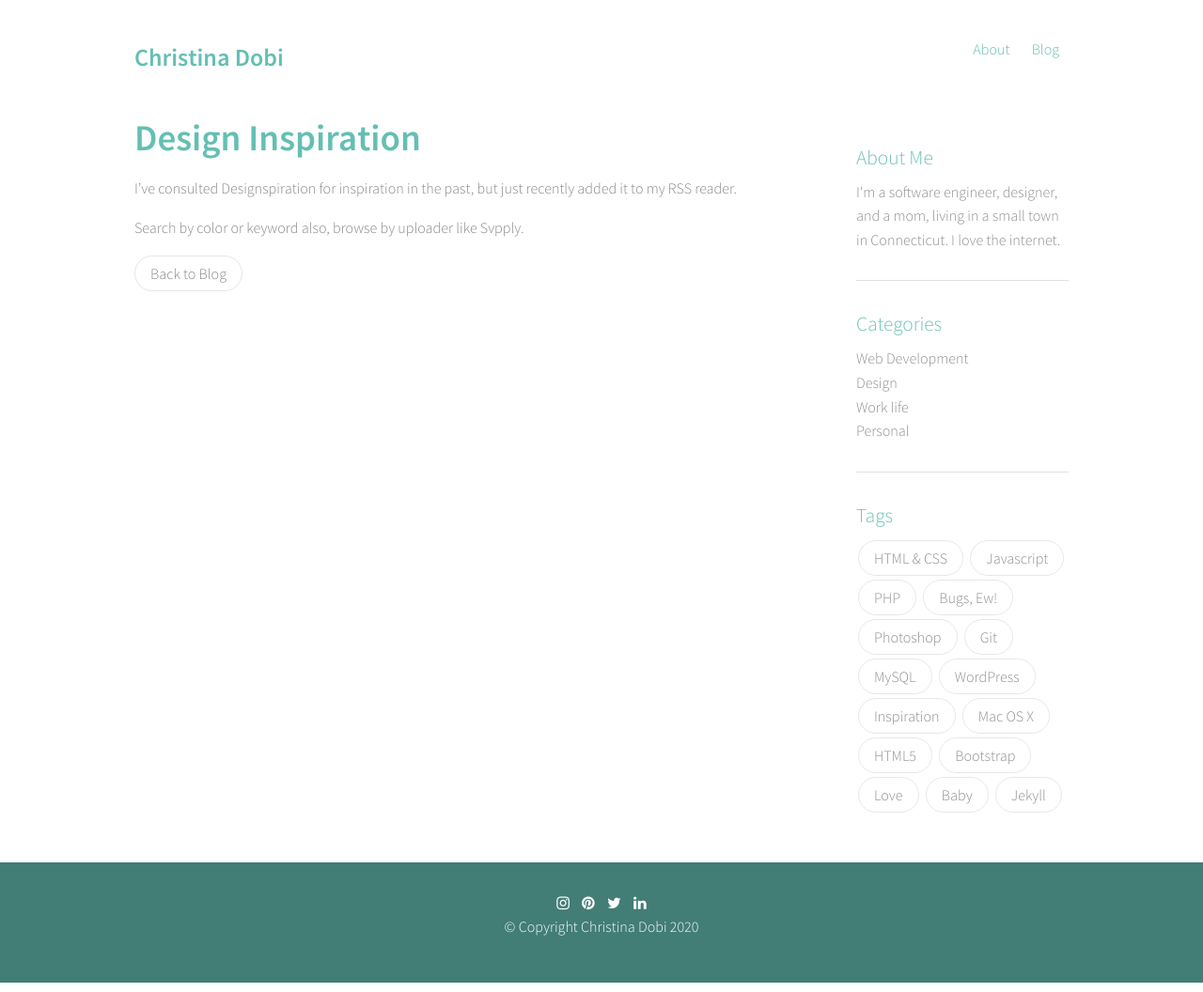
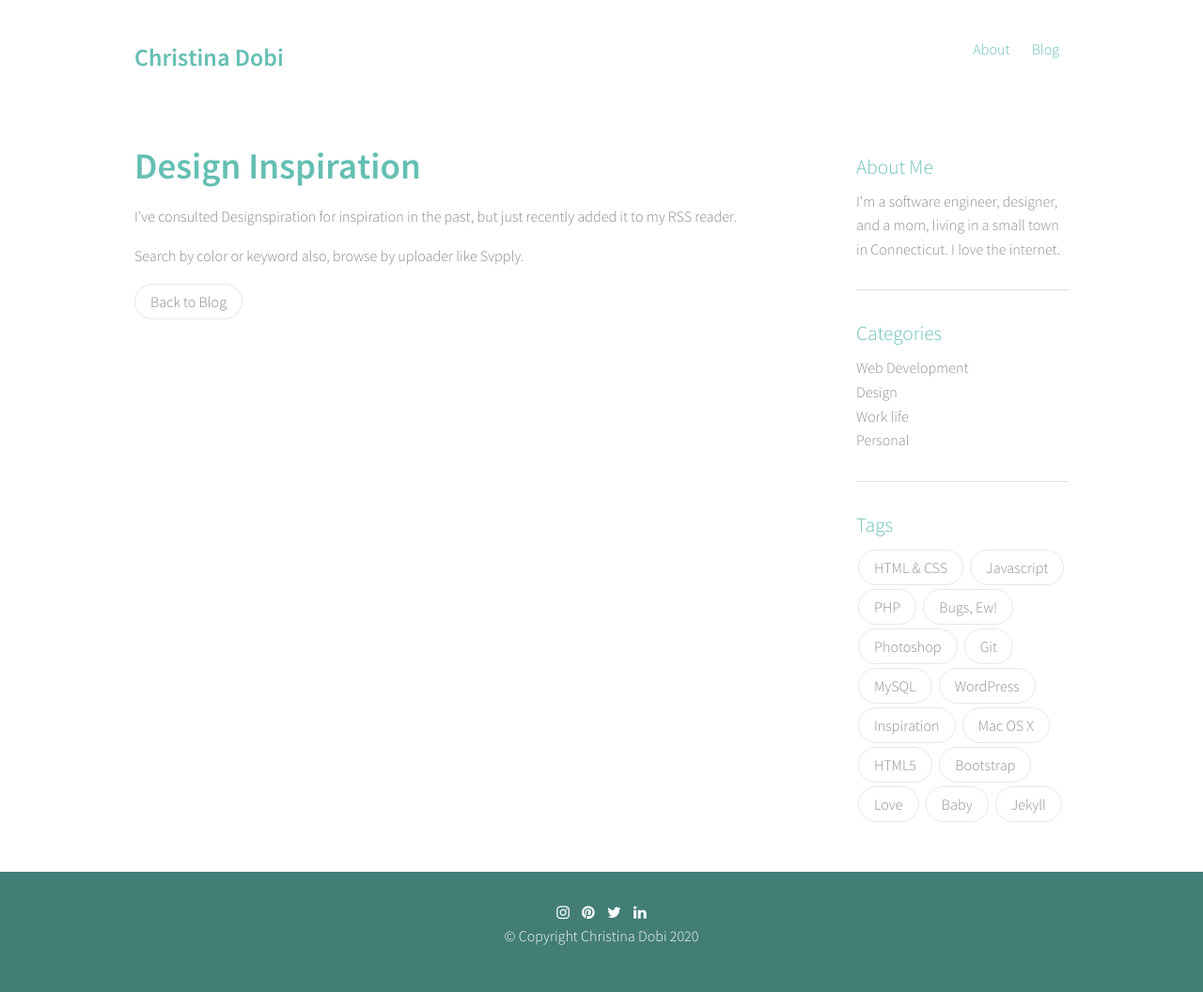
Before and after one commit to iamchristinabot/iamchristinabot.github.io, a Jekyll site: the page built from _posts/2011-08-22-design-inspiration.md, in a window 1280 px wide. Shown: the whole page at 94% size. Built offline with Jekyll 4.4.1, drawn with Linux system fonts in a browser that asks for light colours; nearby versions of some CDN libraries.

Commit message:
Style post headline

```diff
--- a/_sass/post.scss
+++ b/_sass/post.scss
@@ -1,4 +1,5 @@
 #post{
+  padding-top: 30px;
   min-height: 400px;
   .back-to-blog{
     margin-bottom: 40px;
@@ -8,8 +9,7 @@
     width: 100%;
     height: auto;
   }
-
   .sidebar{
-    margin-top: 30px;
+    margin-top: 10px;
   }
 }
```
